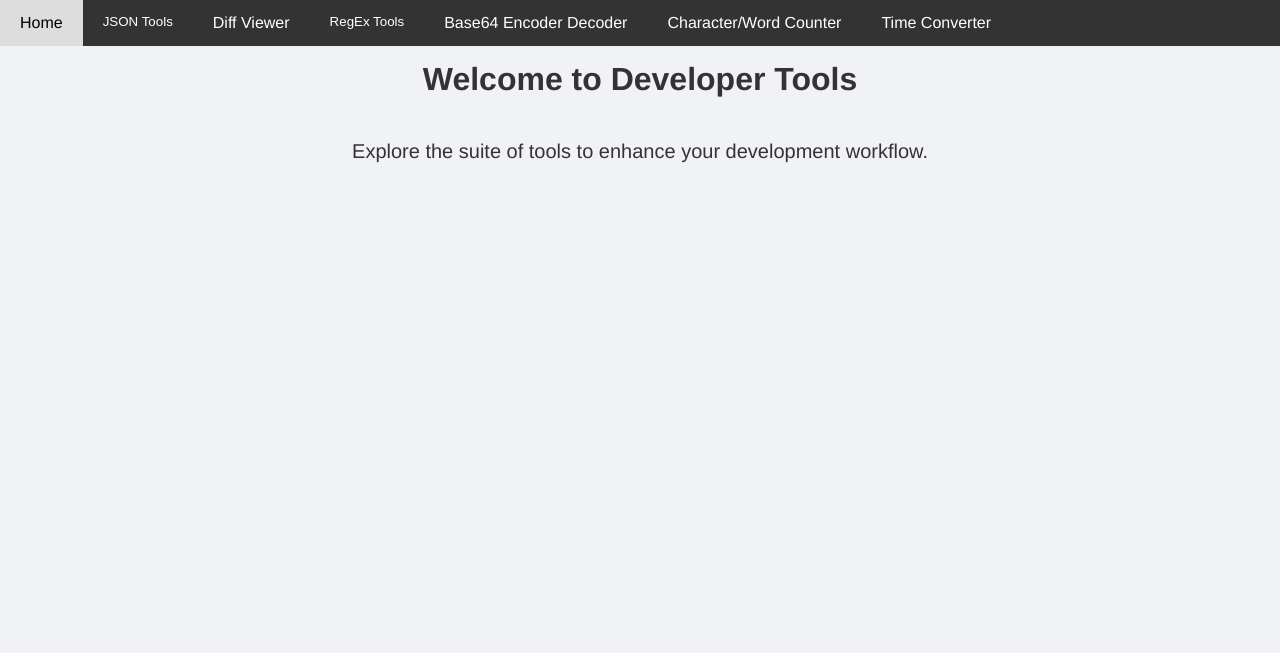
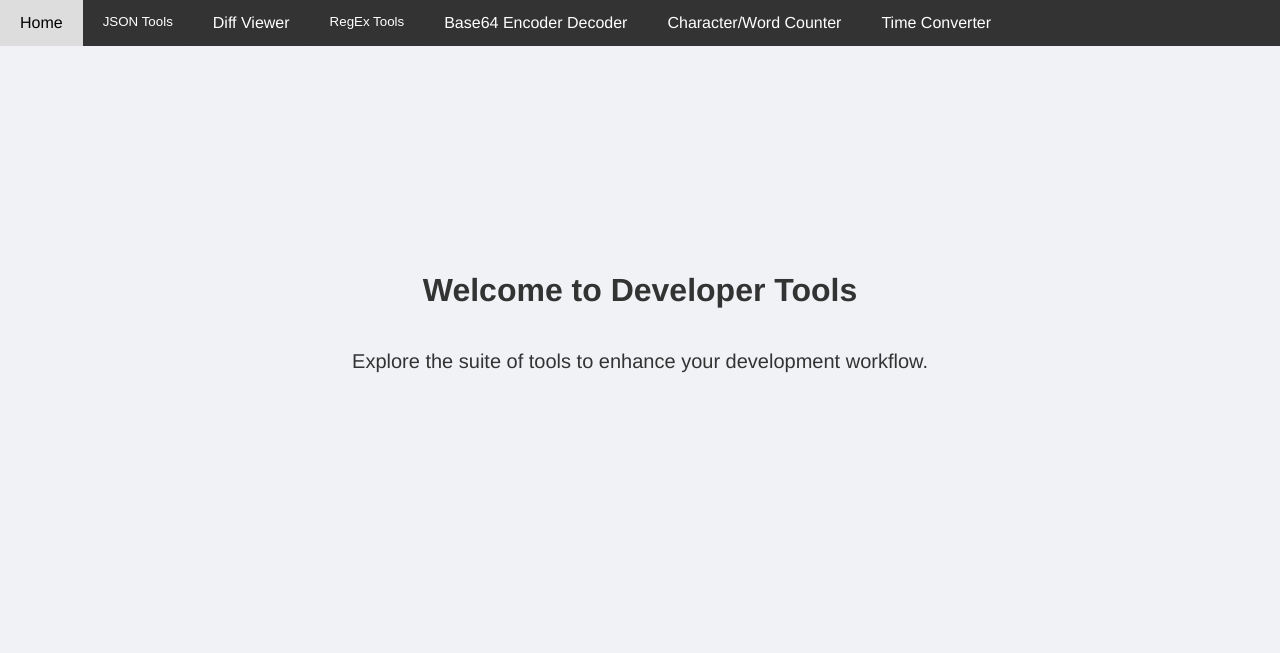
Before and after one commit to vib795/everyday-developer-tools, a Flask app: page / in a window 1280 px wide. Shown: the top 653 px of the page. Run offline with Flask 3, Linux system fonts and the light colour scheme; some libraries are stand-ins or nearby versions.

Commit message:
Updated index.html

```diff
--- a/templates/index.html
+++ b/templates/index.html
@@ -23,7 +23,7 @@
             width: 100%;
             margin: auto;
             overflow: hidden;
-            padding: 20px; /* Changed to specific value, 'auto' is not valid for padding */
+            padding-top: 18%; /* Changed to specific value, 'auto' is not valid for padding */
         }
         h1 {
             color: #333;
```
